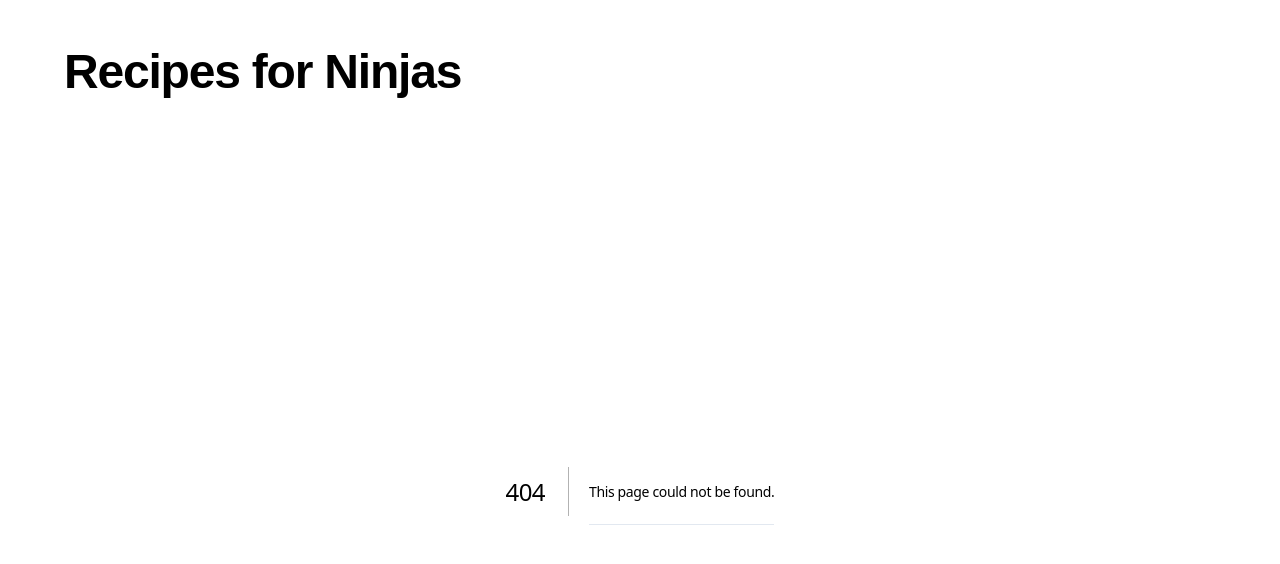
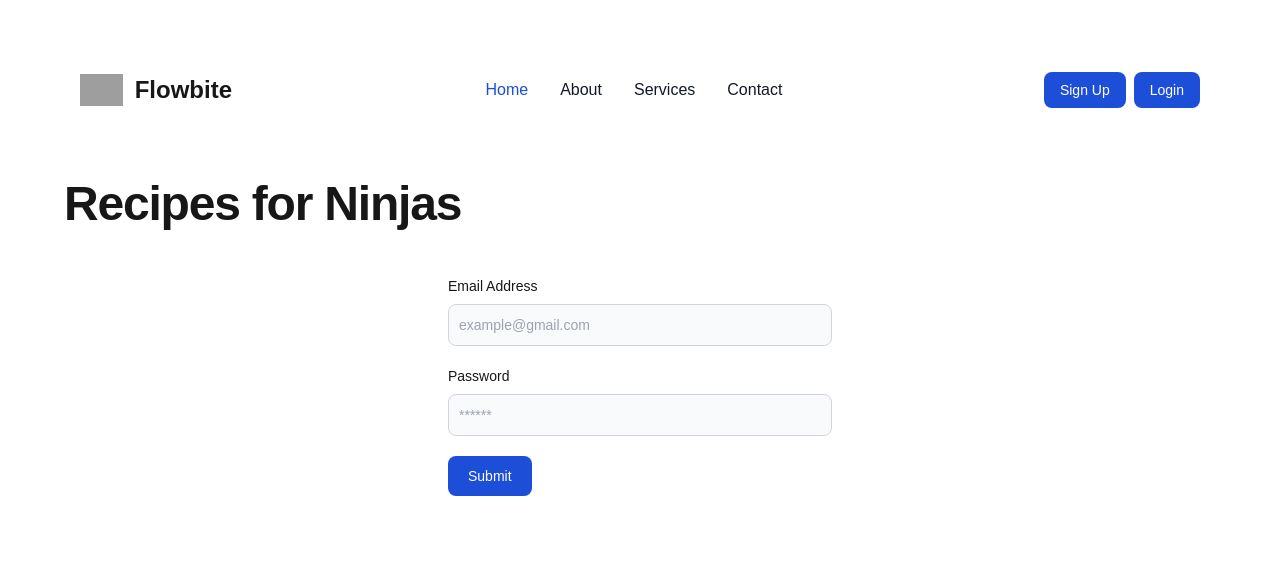
Before and after one commit to ZainbMohammed/shadcn-project, a Next.js app: page /login in a window 1280 px wide. Before the commit this address had no page. Shown: the top 564 px of the page. Built offline with nearby package versions, Linux system fonts and the light colour scheme; grey boxes are pictures that could not be loaded.

Commit message:
install react-hook-form

```diff
--- a/package.json
+++ b/package.json
@@ -18,6 +18,7 @@
     "ninja-shadcn": "file:",
     "react": "^18",
     "react-dom": "^18",
+    "react-hook-form": "^7.53.0",
     "tailwind-merge": "^2.5.2",
     "tailwindcss-animate": "^1.0.7"
   },
--- a/src/app/layout.tsx
+++ b/src/app/layout.tsx
@@ -1,6 +1,7 @@
 import type { Metadata } from "next";
 import localFont from "next/font/local";
 import "./globals.css";
+import Navbar from "@/components/Navbar";
 
 const geistSans = localFont({
   src: "./fonts/GeistVF.woff",
@@ -27,6 +28,7 @@
     <html lang="en">
       <body
         className={`${geistSans.variable} ${geistMono.variable} antialiased`}>
+          <Navbar />
           <nav>
           <h1>Recipes for Ninjas</h1>
           {children}
--- /dev/null
+++ b/src/app/login/page.tsx
@@ -0,0 +1,42 @@
+import React from 'react'
+
+const Login = () => {
+  return (
+    <div className="  py-12 px-4 sm:px-6 lg:px-8">
+      <form className="max-w-sm mx-auto">
+         <div className="mb-5">
+          <label className="block mb-2 text-sm font-medium   dark:text-white">
+            Email Address
+          </label>
+          <input
+            type="text"
+            className="bg-gray-50 border border-gray-300   text-sm rounded-lg focus:ring-blue-500 focus:border-blue-500 block w-full p-2.5 dark:bg-gray-700 dark:border-gray-600 dark:placeholder-gray-400 dark:text-white dark:focus:ring-blue-500 dark:focus:border-blue-500"
+             placeholder="example@gmail.com"
+            required
+            name="email"
+          />
+        </div>
+        <div className="mb-5">
+          <label className="block mb-2 text-sm font-medium   dark:text-white">
+           Password
+          </label>
+          <input
+            type="text"
+            className="bg-gray-50 border border-gray-300   text-sm rounded-lg focus:ring-blue-500 focus:border-blue-500 block w-full p-2.5 dark:bg-gray-700 dark:border-gray-600 dark:placeholder-gray-400 dark:text-white dark:focus:ring-blue-500 dark:focus:border-blue-500"
+             placeholder="******"
+            required
+            name="password"
+          />
+        </div>
+        <button
+          type="submit"
+          className="text-white bg-blue-700 hover:bg-blue-800 focus:ring-4 focus:outline-none focus:ring-blue-300 font-medium rounded-lg text-sm w-full sm:w-auto px-5 py-2.5 text-center dark:bg-blue-600 dark:hover:bg-blue-700 dark:focus:ring-blue-800"
+        >
+          Submit
+        </button>
+      </form>
+    </div>
+  )
+}
+
+export default Login
--- /dev/null
+++ b/src/components/Navbar.tsx
@@ -0,0 +1,105 @@
+import React from "react";
+
+const Navbar = () => {
+  return (
+    <div className="bg-white dark:bg-gray-900">
+      <nav className="bg-white border-gray-200 dark:bg-gray-900">
+        <div className="max-w-screen-xl flex flex-wrap items-center justify-between mx-auto p-4">
+          <a
+            href="https://flowbite.com/"
+            className="flex items-center space-x-3 rtl:space-x-reverse"
+          >
+            <img
+              src="https://flowbite.com/docs/images/logo.svg"
+              className="h-8"
+              alt="Flowbite Logo"
+            />
+            <span className="self-center text-2xl font-semibold whitespace-nowrap dark:text-white">
+              Flowbite
+            </span>
+          </a>
+          <div className="flex md:order-2 space-x-3 md:space-x-0 rtl:space-x-reverse">
+            <button
+              type="button"
+              className="text-white bg-blue-700 hover:bg-blue-800 focus:ring-4 focus:outline-none focus:ring-blue-300 font-medium rounded-lg text-sm px-4 py-2 text-center dark:bg-blue-600 dark:hover:bg-blue-700 dark:focus:ring-blue-800 m-2"
+            >
+              <a href="/signup">Sign Up</a>
+            </button>
+            <button
+              type="button"
+              className="text-white bg-blue-700 hover:bg-blue-800 focus:ring-4 focus:outline-none focus:ring-blue-300 font-medium rounded-lg text-sm px-4 py-2 text-center dark:bg-blue-600 dark:hover:bg-blue-700 dark:focus:ring-blue-800 m-2"
+            >
+              <a href="/login">Login</a>
+            </button>
+            <button
+              data-collapse-toggle="navbar-cta"
+              type="button"
+              className="inline-flex items-center p-2 w-10 h-10 justify-center text-sm text-gray-500 rounded-lg md:hidden hover:bg-gray-100 focus:outline-none focus:ring-2 focus:ring-gray-200 dark:text-gray-400 dark:hover:bg-gray-700 dark:focus:ring-gray-600"
+              aria-controls="navbar-cta"
+              aria-expanded="false"
+            >
+              <span className="sr-only">Open main menu</span>
+              <svg
+                className="w-5 h-5"
+                aria-hidden="true"
+                xmlns="http://www.w3.org/2000/svg"
+                fill="none"
+                viewBox="0 0 17 14"
+              >
+                <path
+                  stroke="currentColor"
+                  stroke-linecap="round"
+                  stroke-linejoin="round"
+                  stroke-width="2"
+                  d="M1 1h15M1 7h15M1 13h15"
+                />
+              </svg>
+            </button>
+          </div>
+          <div
+            className="items-center justify-between hidden w-full md:flex md:w-auto md:order-1"
+            id="navbar-cta"
+          >
+            <ul className="flex flex-col font-medium p-4 md:p-0 mt-4 border border-gray-100 rounded-lg bg-gray-50 md:space-x-8 rtl:space-x-reverse md:flex-row md:mt-0 md:border-0 md:bg-white dark:bg-gray-800 md:dark:bg-gray-900 dark:border-gray-700">
+              <li>
+                <a
+                  href="#"
+                  className="block py-2 px-3 md:p-0 text-white bg-blue-700 rounded md:bg-transparent md:text-blue-700 md:dark:text-blue-500"
+                  aria-current="page"
+                >
+                  Home
+                </a>
+              </li>
+              <li>
+                <a
+                  href="#"
+                  className="block py-2 px-3 md:p-0 text-gray-900 rounded hover:bg-gray-100 md:hover:bg-transparent md:hover:text-blue-700 md:dark:hover:text-blue-500 dark:text-white dark:hover:bg-gray-700 dark:hover:text-white md:dark:hover:bg-transparent dark:border-gray-700"
+                >
+                  About
+                </a>
+              </li>
+              <li>
+                <a
+                  href="#"
+                  className="block py-2 px-3 md:p-0 text-gray-900 rounded hover:bg-gray-100 md:hover:bg-transparent md:hover:text-blue-700 md:dark:hover:text-blue-500 dark:text-white dark:hover:bg-gray-700 dark:hover:text-white md:dark:hover:bg-transparent dark:border-gray-700"
+                >
+                  Services
+                </a>
+              </li>
+              <li>
+                <a
+                  href="#"
+                  className="block py-2 px-3 md:p-0 text-gray-900 rounded hover:bg-gray-100 md:hover:bg-transparent md:hover:text-blue-700 md:dark:hover:text-blue-500 dark:text-white dark:hover:bg-gray-700 dark:hover:text-white md:dark:hover:bg-transparent dark:border-gray-700"
+                >
+                  Contact
+                </a>
+              </li>
+            </ul>
+          </div>
+        </div>
+      </nav>
+    </div>
+  );
+};
+
+export default Navbar;
```
Also changed, not shown: 1 other file (tests, documents, lock files or other folders).
